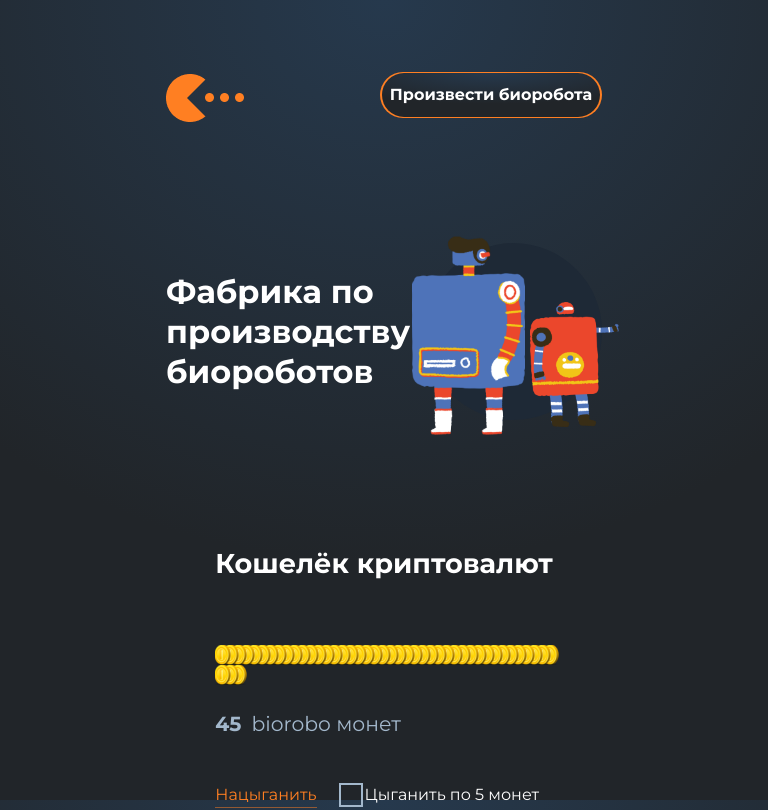
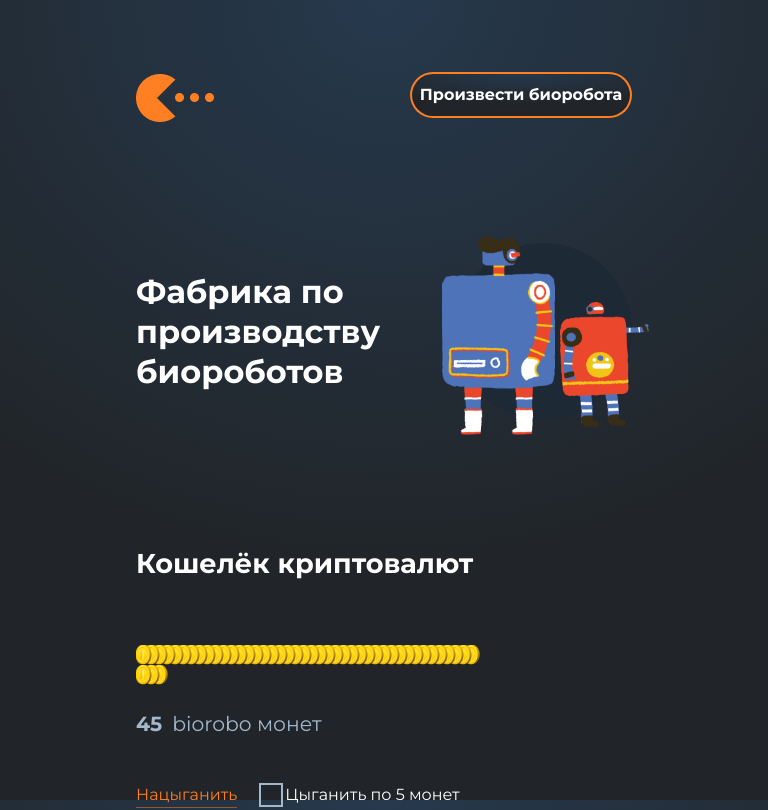
Before and after one commit to V-Kovalenko/biorobot, a Vue app: page / in a window 768 px wide. Shown: the top 810 px of the page. Built offline with nearby package versions, Linux system fonts and the light colour scheme.

Commit message:
add files

```diff
--- a/src/components/Header.vue
+++ b/src/components/Header.vue
@@ -20,7 +20,7 @@ import UiButton from "@/components/ui/UiButton.vue";
         </a>
       </div>
 
-      <div class="header__content container-content">
+      <div class="header__content">
         <div class="header__content-title">
           <h1 class="header__h1">Фабрика по производству биороботов</h1>
           <p class="header__text">класса «монитор-кресло»</p>
@@ -60,7 +60,6 @@ import UiButton from "@/components/ui/UiButton.vue";
     display: flex;
     justify-content: space-between;
     align-items: center;
-
     margin: 48px 0 120px 0;
     @media screen and (max-width: 767px) {
       margin-bottom: 60px;
@@ -85,6 +84,11 @@ import UiButton from "@/components/ui/UiButton.vue";
     display: flex;
     justify-content: center;
     align-items: center;
+    @media screen and (min-width: 768px) and (max-width: 1023px) {
+      display: flex;
+      justify-content: space-between;
+      align-items: center;
+    }
     @media screen and (max-width: 767px) {
       display: grid;
       grid-template-rows: 1fr auto;
--- a/src/components/Market.vue
+++ b/src/components/Market.vue
@@ -81,7 +81,6 @@ const buyDetails = (item) => {
   }
   &__h2 {
     @media screen and (min-width: 768px) and (max-width: 1023px) {
-      text-align: center;
     }
     @media screen and (max-width: 767px) {
       max-width: 236px;
--- a/src/components/Wallet.vue
+++ b/src/components/Wallet.vue
@@ -69,6 +69,7 @@ function sendEmitShowError() {
 
 .wallet {
   margin-bottom: 104px;
+
   @media screen and (max-width: 767px) {
     margin-bottom: 64px;
   }
@@ -76,8 +77,11 @@ function sendEmitShowError() {
   &__container {
     display: flex;
     flex-direction: column;
-    justify-content: center;
+    justify-content: start;
     align-items: start;
+    flex-wrap: wrap;
+    @media screen and (min-width: 768px) and (max-width: 1023px) {
+    }
     @media screen and (max-width: 767px) {
       display: grid;
       grid-template-rows: repeat(4, auto);
--- a/src/components/pages/HomePage.vue
+++ b/src/components/pages/HomePage.vue
@@ -57,8 +57,8 @@ const showModalErrorStock = () => {
     //width: 756px;
     display: flex;
     flex-direction: column;
-    justify-content: center;
-    align-items: center;
+    //justify-content: center;
+    //align-items: center;
     margin: 0 auto;
     padding: 24px 136px 100px 136px;
     @media screen and (min-width: 768px) and (max-width: 1023px) {
--- a/src/components/ui/UiButton.vue
+++ b/src/components/ui/UiButton.vue
@@ -85,7 +85,7 @@ const btnStyles = computed(() => {
     border-radius: 60px;
     position: absolute;
     width: 218px;
-    height: 44px;
+    height: 42px;
     text-align: center;
 
     &:hover {
```
